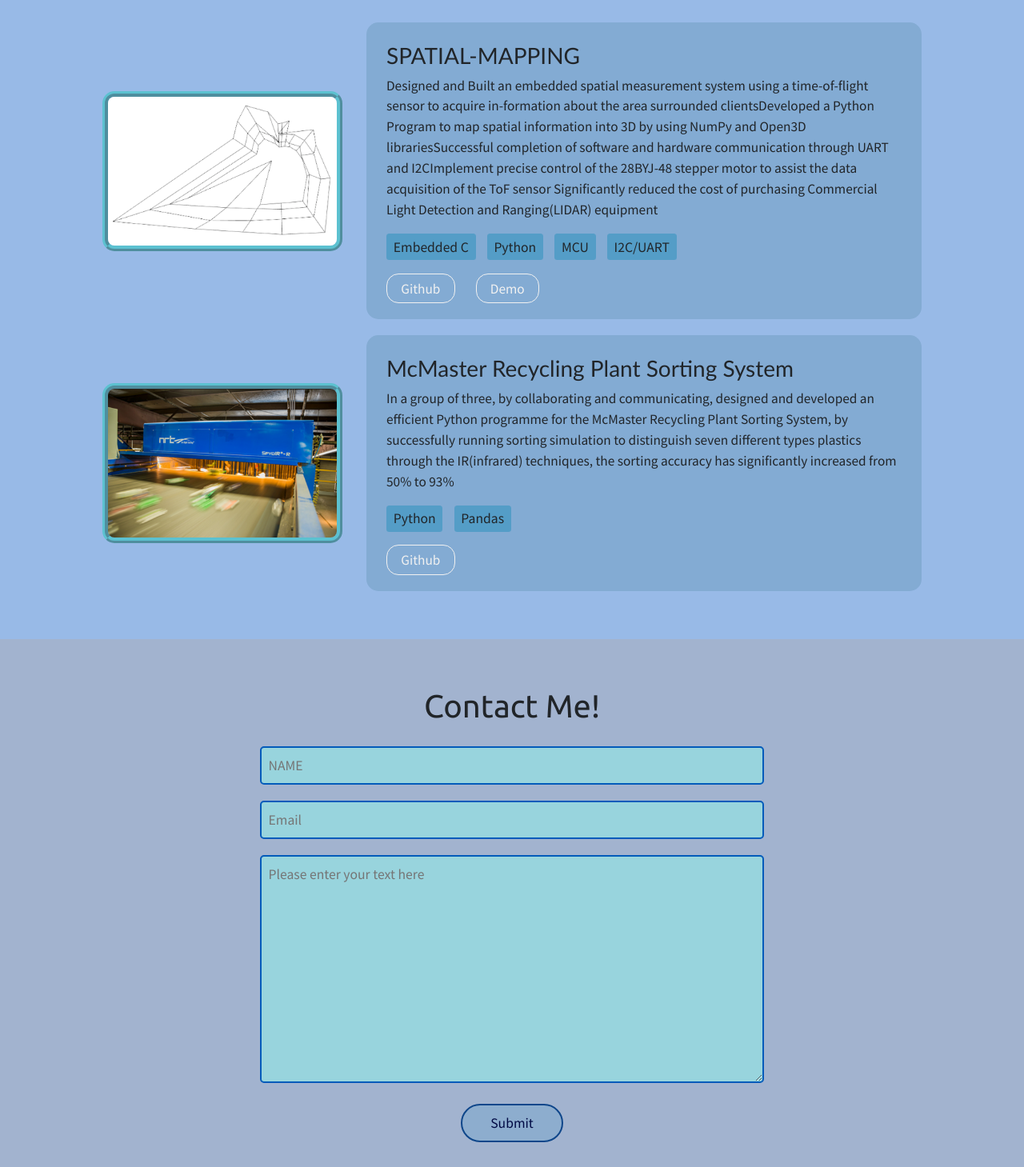
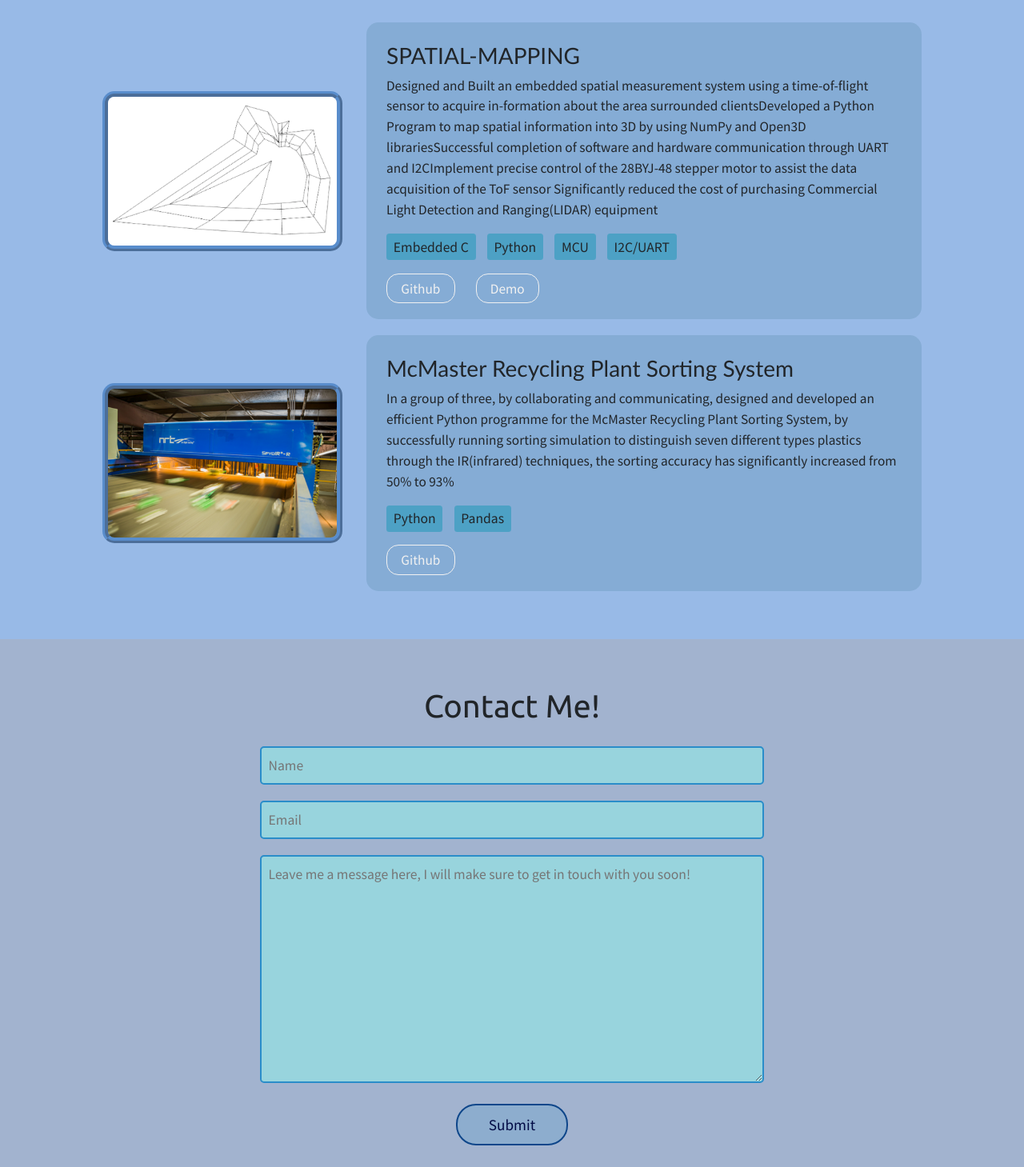
Before and after one commit to rruiqiu/CV-frontend, a React (Create React App) app in the folder client/: page /about in a window 1280 px wide. Shown: the part 671-2130 px from the top of the page at 80% size. Built offline with nearby package versions, Linux system fonts and the light colour scheme.

Commit message:
update details

```diff
--- a/client/public/style.css
+++ b/client/public/style.css
@@ -237,7 +237,7 @@ h6.inline {
   border-radius: 15px;
   display: block;
   margin: auto;
-  border: 2mm ridge rgba(53, 198, 193, 0.6);
+  border: 2mm ridge rgb(47 112 187 / 60%);
 }
 
 #projects-container {
@@ -257,7 +257,7 @@ h6.inline {
 }
 .project-content {
   border-radius: 15px;
-  background-color: #83abd3;
+  background-color: rgb(131, 171, 211, 0.9);
   text-align: left;
   padding: 25px;
   width: 100%;
@@ -275,7 +275,7 @@ h6.inline {
   margin-right: 0.8em;
   margin-bottom: 0.4em;
   padding: 0.2em 0.5em;
-  background-color: rgba(64, 151, 194, 0.7);
+  background-color: rgb(64 159 194 / 80%);
   border-radius: 0.2em;
 }
 .project-button {
@@ -316,11 +316,11 @@ h6.inline {
 input,
 textarea {
   background-color: #98d4dd;
-  color: #f1f1f1;
+  color: #000000;
   padding: 0.5em;
   font-size: 1.1em;
   margin: 10px 0;
-  border: 2px solid #025bba;
+  border: 2px solid #2a8dc9;
   border-radius: 5px;
   font-family: inherit;
   width: 97%;
@@ -338,10 +338,16 @@ textarea {
   background-color: rgba(21, 141, 202, 0.149);
   color: #000a44;
   padding: 0.5em 2em;
-  font-size: 1.1em;
+  font-size: 1.2em;
   margin: 10px;
   border: 2px solid #0e468a;
   border-radius: 25px;
+}
+
+.formButton:hover {
+  background-color: rgba(29, 249, 0, 0.149);
+  color: #356806;
+  border: 2px solid #84c943;
 }
 
 @media (max-width: 1300px) {
@@ -357,12 +363,21 @@ textarea {
   background-color: #697686;
   justify-content: space-between;
 }
-
+@media (max-width: 660px) {
+  #footer {
+    display: flex;
+    text-align: center;
+    flex-direction: column;
+  }
+}
 .footericonposition {
   text-align: center;
   padding: 10px 20px;
+  color: white;
 }
-
+a.footericonposition:hover {
+  color: #6dd10f;
+}
 .links {
   padding: 10px;
 }
--- a/client/src/pages/aboutIntro.jsx
+++ b/client/src/pages/aboutIntro.jsx
@@ -42,9 +42,10 @@ function AboutIntro () {
             </div>
 
             <div className='iconposition'>
-              <a className='iconpositionicon' href="https://github.com/rruiqiu"><FaGithub color={"black"} size={"32px"} /></a>
-              <a className='iconpositionicon' href="https://github.com/rruiqiu"><FaLinkedin color={"#0072b1"} size={"32px"} /></a>
-              <a className='iconpositionicon' href="https://github.com/rruiqiu"><Icon icon="mdi:wechat" color="#09b83e" width="32" height="32" /></a>
+              <a className='iconpositionicon' href="https://github.com/rruiqiu" target="_blank" rel="noopener noreferrer"><FaGithub color={"black"} size={"32px"} /></a>
+              <a className='iconpositionicon' href="https://www.linkedin.com/in/rruiqiu/" target="_blank" rel="noopener noreferrer"><FaLinkedin color={"#0072b1"} size={"32px"} /></a>
+              {/* <a className='iconpositionicon' href="https://github.com/rruiqiu" target="_blank" rel="noopener noreferrer"><Icon icon="mdi:wechat" color="#09b83e" width="32" height="32" /></a> */}
+              <a className="iconpositionicon" href="https://drive.google.com/file/d/1o7KKdE5aJQRItD9JuWg49isheq3yBJzH/view?usp=sharing" target="_blank" rel="noopener noreferrer"><Icon icon="pepicons:cv" color="#0033cc" width="31" /></a>
             </div>
           </div>
         </Grid>
--- a/client/src/pages/contactForm.jsx
+++ b/client/src/pages/contactForm.jsx
@@ -38,9 +38,9 @@ const ConotactForm = () => {
     <div>
       <p id="form-text"></p>
       <form action="" method='POST' id="contact-form" >
-        <input type="text" onChange={handleChange} name="name" value={contact.name} placeholder="NAME" /><br />
+        <input type="text" onChange={handleChange} name="name" value={contact.name} placeholder="Name" /><br />
         <input type="text" onChange={handleChange} name='email' value={contact.email} placeholder="Email" /><br />
-        <textarea name="message" onChange={handleChange} id="" cols="30" rows="10" value={contact.message} placeholder="Please enter your text here"></textarea>
+        <textarea name="message" onChange={handleChange} id="" cols="30" rows="10" value={contact.message} placeholder="Leave me a message here, I will make sure to get in touch with you soon!"></textarea>
         <button type='submit' className='formButton' onClick={handleSubmit}>Submit</button>
       </form>
 
--- a/client/src/pages/footer.jsx
+++ b/client/src/pages/footer.jsx
@@ -5,10 +5,10 @@ function footer () {
   return (
     <footer id="footer">
       <div className="links">
-        <a className="footericonposition" href="/"><Icon icon="ant-design:home-outlined" color="white" width="25" /></a>
-        <a className="footericonposition" href="https://github.com/rruiqiu"><FaGithub color={"white"} size={"24px"} /></a>
-        <a className="footericonposition" href="https://www.linkedin.com/in/rruiqiu/"><FaLinkedin color={"white"} size={"24px"} /></a>
-        <a className="footericonposition" href="https://github.com/rruiqiu"><Icon icon="pepicons:cv" color="white" width="24" height="24" /></a>
+        <a className="footericonposition" href="/" ><Icon icon="ant-design:home-outlined" width="25" /></a>
+        <a className="footericonposition" href="https://github.com/rruiqiu" target="_blank" rel="noopener noreferrer"><FaGithub size={"24px"} /></a>
+        <a className="footericonposition" href="https://www.linkedin.com/in/rruiqiu/" target="_blank" rel="noopener noreferrer"><FaLinkedin size={"24px"} /></a>
+        <a className="footericonposition" href="https://drive.google.com/file/d/1o7KKdE5aJQRItD9JuWg49isheq3yBJzH/view?usp=sharing" target="_blank" rel="noopener noreferrer"><Icon icon="pepicons:cv" width="24" height="24" /></a>
 
       </div>
 
```
